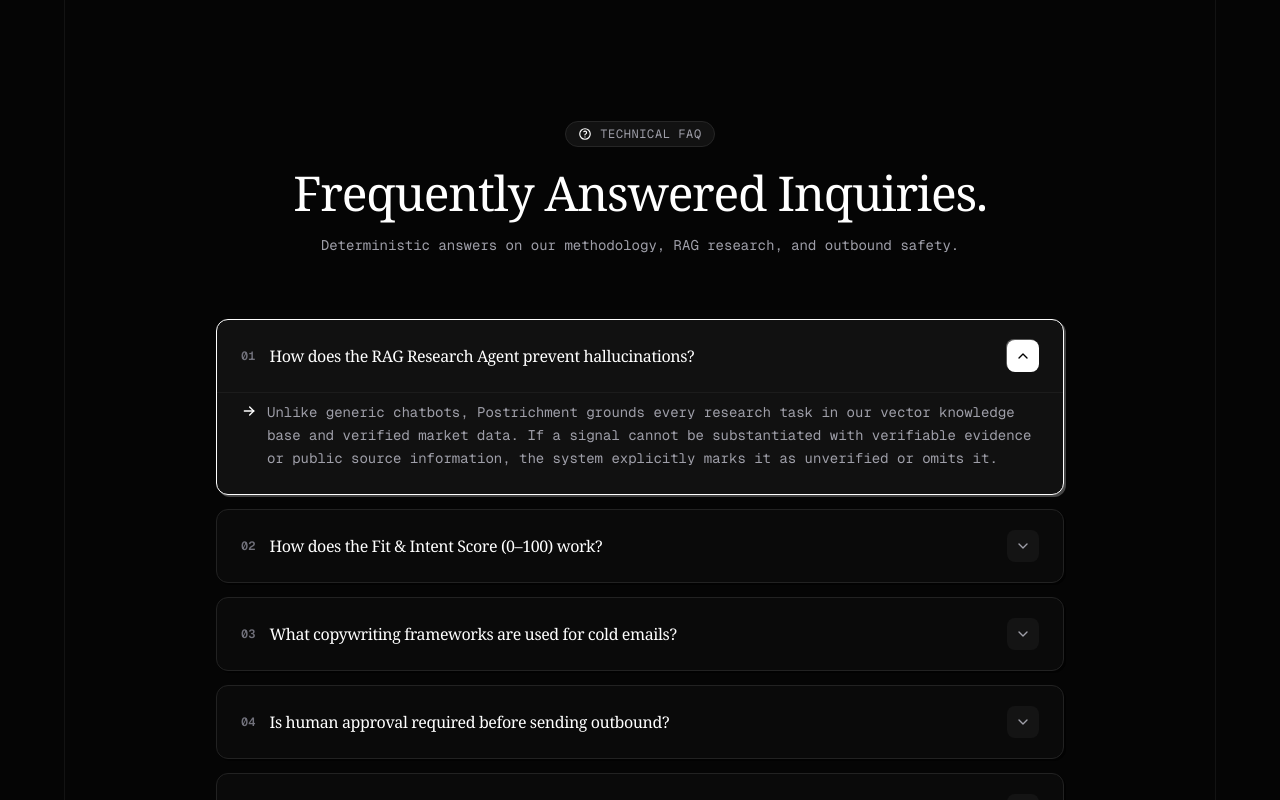
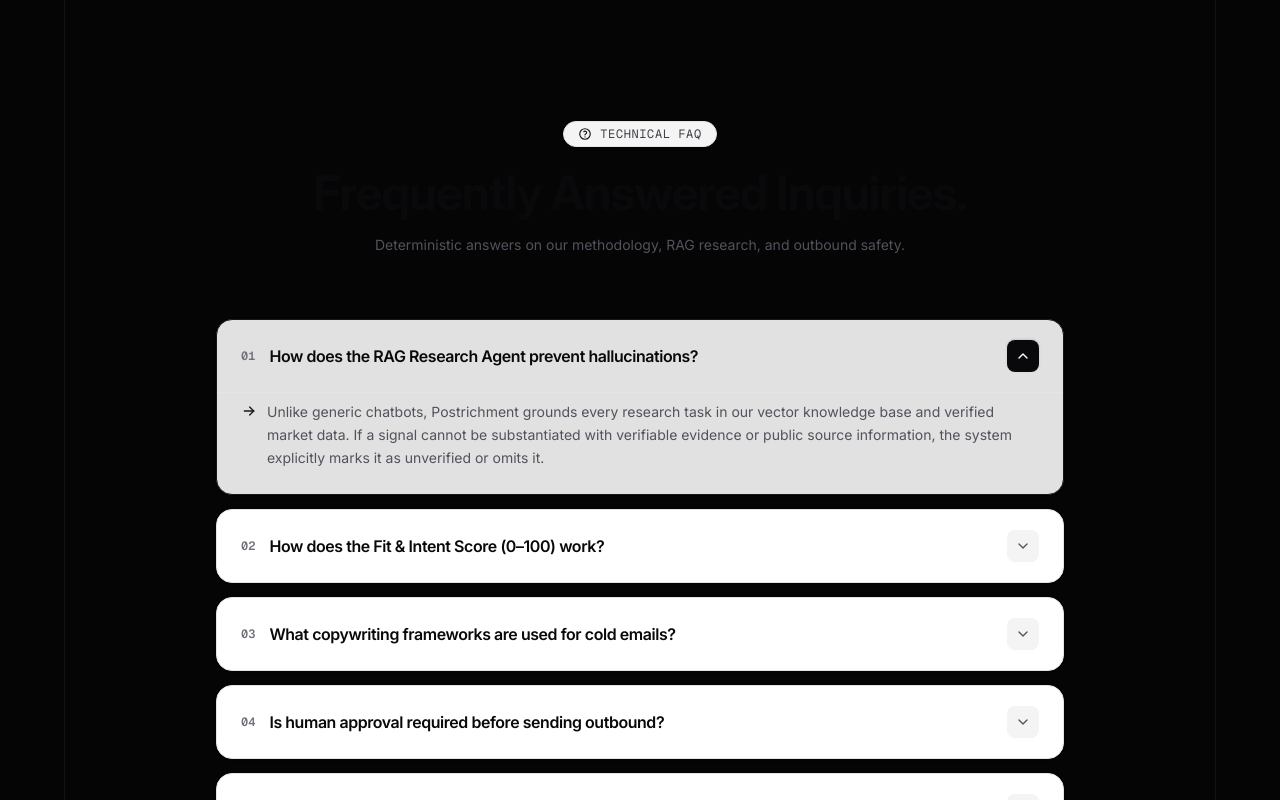
Before and after one commit to fit-edoc/prostichemet, a Next.js app in the folder frontend/: page / in a window 1280 px wide. Shown: the part 6820-7620 px from the top of the page. Built offline with nearby package versions, Linux system fonts and the light colour scheme; no server answers; a web font is replaced by a local one.

Commit message:
feat(landing): improve FAQAccordion triggers, borders, and collapsible transitions

```diff
--- a/frontend/src/components/landing/FAQAccordion.tsx
+++ b/frontend/src/components/landing/FAQAccordion.tsx
@@ -57,16 +57,16 @@ export function FAQAccordion() {
 
   return (
     <section id="faq" className="w-full py-24 max-w-4xl mx-auto px-6">
-      {/* Header in Young Serif */}
+      {/* Header */}
       <div className="text-center mb-16">
-        <div className="inline-flex items-center gap-2 px-3 py-1 rounded-full bg-[#121212] border border-[#262626] text-xs font-mono uppercase tracking-wider text-zinc-400 mb-4">
-          <IconHelp className="w-3.5 h-3.5 text-white" />
+        <div className="inline-flex items-center gap-2 px-3.5 py-1 rounded-full bg-zinc-100 border border-zinc-200 text-xs font-mono uppercase tracking-wider text-zinc-700 mb-4 shadow-sm">
+          <IconHelp className="w-3.5 h-3.5 text-zinc-900" />
           <span>Technical FAQ</span>
         </div>
-        <h2 className="font-serif text-3xl sm:text-5xl text-white tracking-tight leading-tight">
+        <h2 className="font-inter font-bold text-3xl sm:text-5xl text-zinc-950 tracking-tight leading-tight">
           Frequently Answered Inquiries.
         </h2>
-        <p className="text-xs sm:text-sm text-zinc-400 mt-3 font-mono">
+        <p className="font-inter text-xs sm:text-sm text-zinc-600 mt-3">
           Deterministic answers on our methodology, RAG research, and outbound safety.
         </p>
       </div>
@@ -79,10 +79,10 @@ export function FAQAccordion() {
           return (
             <div
               key={faq.id}
-              className={`rounded-xl border transition-all duration-300 overflow-hidden relative ${
+              className={`rounded-2xl border transition-all duration-300 overflow-hidden relative ${
                 isOpen
-                  ? "bg-[#111111] border-white shadow-[2px_2px_0px_rgba(255,255,255,0.25)]"
-                  : "bg-[#0A0A0A] border-[#222222] hover:border-[#383838] shadow-[2px_2px_0px_rgba(0,0,0,0.6)]"
+                  ? "bg-zinc-50/90 border-zinc-900 shadow-sm"
+                  : "bg-white border-zinc-200 hover:border-zinc-300 shadow-sm"
               }`}
             >
               {/* Accordion Trigger Button */}
@@ -96,7 +96,7 @@ export function FAQAccordion() {
                   <span className="text-xs font-mono text-zinc-500 font-semibold shrink-0">
                     {faq.num}
                   </span>
-                  <span className="text-sm sm:text-base font-serif text-white tracking-tight group-hover:text-zinc-200 transition-colors">
+                  <span className="text-sm sm:text-base font-inter font-semibold text-zinc-950 tracking-tight group-hover:text-black transition-colors">
                     {faq.question}
                   </span>
                 </div>
@@ -104,8 +104,8 @@ export function FAQAccordion() {
                 <div
                   className={`w-8 h-8 rounded-lg flex items-center justify-center transition-all duration-300 shrink-0 ${
                     isOpen
-                      ? "bg-white text-black rotate-180 shadow-[1px_1px_0px_rgba(255,255,255,0.3)]"
-                      : "bg-[#141414] text-zinc-400 group-hover:text-white group-hover:bg-[#1A1A1A]"
+                      ? "bg-zinc-950 text-white rotate-180 shadow-sm"
+                      : "bg-zinc-100 text-zinc-600 group-hover:text-black group-hover:bg-zinc-200/70"
                   }`}
                 >
                   <IconChevronDown className="w-4 h-4" />
@@ -120,13 +120,13 @@ export function FAQAccordion() {
               >
                 <div className="overflow-hidden">
                   <div
-                    className={`px-6 pb-6 pt-2 text-xs sm:text-sm text-zinc-400 leading-relaxed font-mono border-t border-[#1C1C1C] transition-transform duration-300 ease-out ${
+                    className={`px-6 pb-6 pt-2 text-xs sm:text-sm text-zinc-600 leading-relaxed font-sans border-t border-zinc-200 transition-transform duration-300 ease-out ${
                       isOpen ? "translate-y-0" : "-translate-y-2"
                     }`}
                   >
                     <div className="flex items-start gap-2.5">
-                      <IconArrowRight className="w-4 h-4 text-white shrink-0 mt-0.5" />
-                      <p>{faq.answer}</p>
+                      <IconArrowRight className="w-4 h-4 text-zinc-900 shrink-0 mt-0.5" />
+                      <p className="font-inter">{faq.answer}</p>
                     </div>
                   </div>
                 </div>
```
